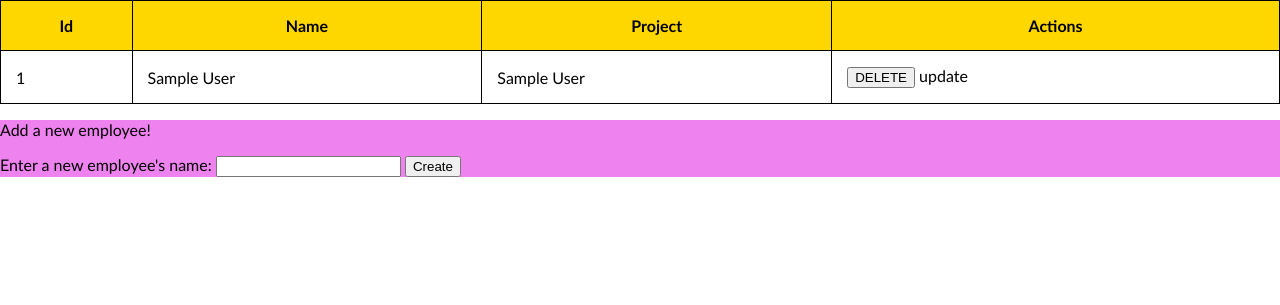
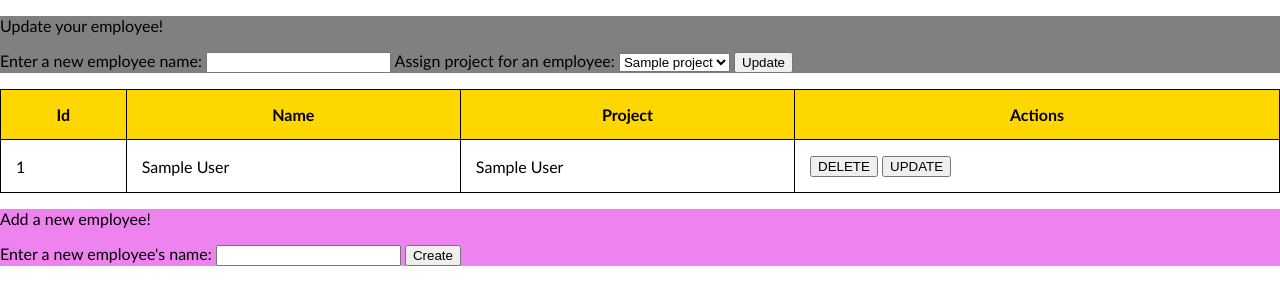
Before and after one commit to vikontrimaite/projects-managment-system, a PHP site: page /employees.php?action=update&id=1 in a window 1280 px wide. Shown: the part 112-417 px from the top of the page. Run offline with PHP 8.4, Linux system fonts and the light colour scheme; tables that the repository leaves empty or names only in its code hold one stand-in row (values such as "Sample post").

Commit message:
update employee name and project

```diff
--- a/employees.php
+++ b/employees.php
@@ -1,4 +1,5 @@
 <?php
+
 
 include('connection.php');
 ?>
@@ -27,6 +28,106 @@ if(isset($_GET['action']) and $_GET['action'] == 'delete'){
     header("Location: " . strtok($_SERVER["REQUEST_URI"], '?'));
     die();
 }
+
+
+
+
+// update
+if(isset($_GET['action']) and $_GET['action'] == 'update'){
+    echo '<div style="background-color: grey;">
+        <form action="" method="POST">
+            <p>Update your employee!</p>
+
+            <label for="employee_name">Enter a new employee name: </label>
+            <input type="text" name="employee_name">
+
+            <label for="project_name"> Assign project for an employee: </label>
+            <select id="project_name" name="project_name">';
+
+
+
+            $sql = "SELECT name FROM Projects;";
+$result = mysqli_query($conn, $sql);
+
+if (mysqli_num_rows($result) > 0) {
+    while($row = mysqli_fetch_assoc($result)) {
+        echo
+        '<option  value="' . $row["name"] . '">' .
+        $row["name"] . '</option>';
+    }
+}
+
+            echo '</select>
+            <input type="submit" name ="update-empl" value="Update">
+        </form>
+    </div>';
+
+
+    // $query = mysql_query ("SELECT * FROM Employees;");
+
+    // while ($row = mysql_fetch_array ($query))
+    // {
+    //     $id = $row['id'];
+    //     $employee_name = $row['employee_name'];
+    //     $project_name = $row['project_name'];
+    //     // $date = $row['date'];
+    //     // $category = $row['category'];
+    //     // $content = $row['content'];
+    // }
+
+}
+if(isset($_POST['update-empl'])) {
+
+
+
+
+    // $id = $_POST['id'];
+    $updated_employee_name = $_POST['employee_name'];
+    $updated_project_name = $_POST['project_name'];
+
+
+            $sql = "UPDATE Employees SET employee_name = ?, project_name = ? WHERE id = ?";
+            $stmt = $conn->prepare($sql);
+
+            $stmt->bind_param('ssi', $updated_employee_name, $updated_project_name, $_GET['id'] );
+            var_dump($stmt);
+            $res = $stmt->execute();
+            var_dump($res);
+
+            $stmt->close();
+            mysqli_close($conn);
+
+            header("Location: " . strtok($_SERVER["REQUEST_URI"], '?'));
+            die();
+
+    }
+
+
+
+
+    // `// $sql = 'UPDATE FROM Employees WHERE id = ?';`
+    // $name = $_POST['name'];
+    // $project = $_POST['project'];
+
+    // $sql = 'UPDATE Employees
+    // SET
+    // `id` = <{id: }>,
+    // `name` = <{name: }>,
+    // `surname` = <{surname: }>,
+    // `salary` = <{salary: }>
+    // WHERE `id` = <{expr}>;
+    // ';
+    // // $stmt = $conn->prepare($sql);
+    // // $stmt->bind_param('i', $_GET['id']);
+    // // $res = $stmt->execute();
+
+    // $stmt->close();
+    // mysqli_close($conn);
+
+    // header("Location: " . strtok($_SERVER["REQUEST_URI"], '?'));
+    // die();
+
+
 
 // add new employee
 if(isset($_POST['add-empl'])) {
@@ -70,7 +171,8 @@ if (mysqli_num_rows($result) > 0) {
             <td>' . $row["project_name"] . '</td>
             <td>
             <a href="?action=delete&id='  . $row['id'] . '"><button>DELETE</button></a>
-            update</td>
+            <a href="?action=update&id='  . $row['id'] . '"><button>UPDATE</button></a>
+            </td>
         </tr>';
     }
 } else {
@@ -90,5 +192,19 @@ echo '</table>';
         </form>
     </div>
 
+    <!-- <div style="background-color: grey;">
+        <form action="" method="POST">
+            <p>Update your employee!</p>
+
+            <label for="add-empl">Enter a new employee's name: </label>
+            <input type="text" name="name">
+
+            <label for="add-empl"> Assign project for an employee: </label>
+            <input type="text" name="project">
+
+            <input type="submit" name ="update_empl" value="Update">
+        </form>
+    </div> -->
+
 </body>
 </html>
```
